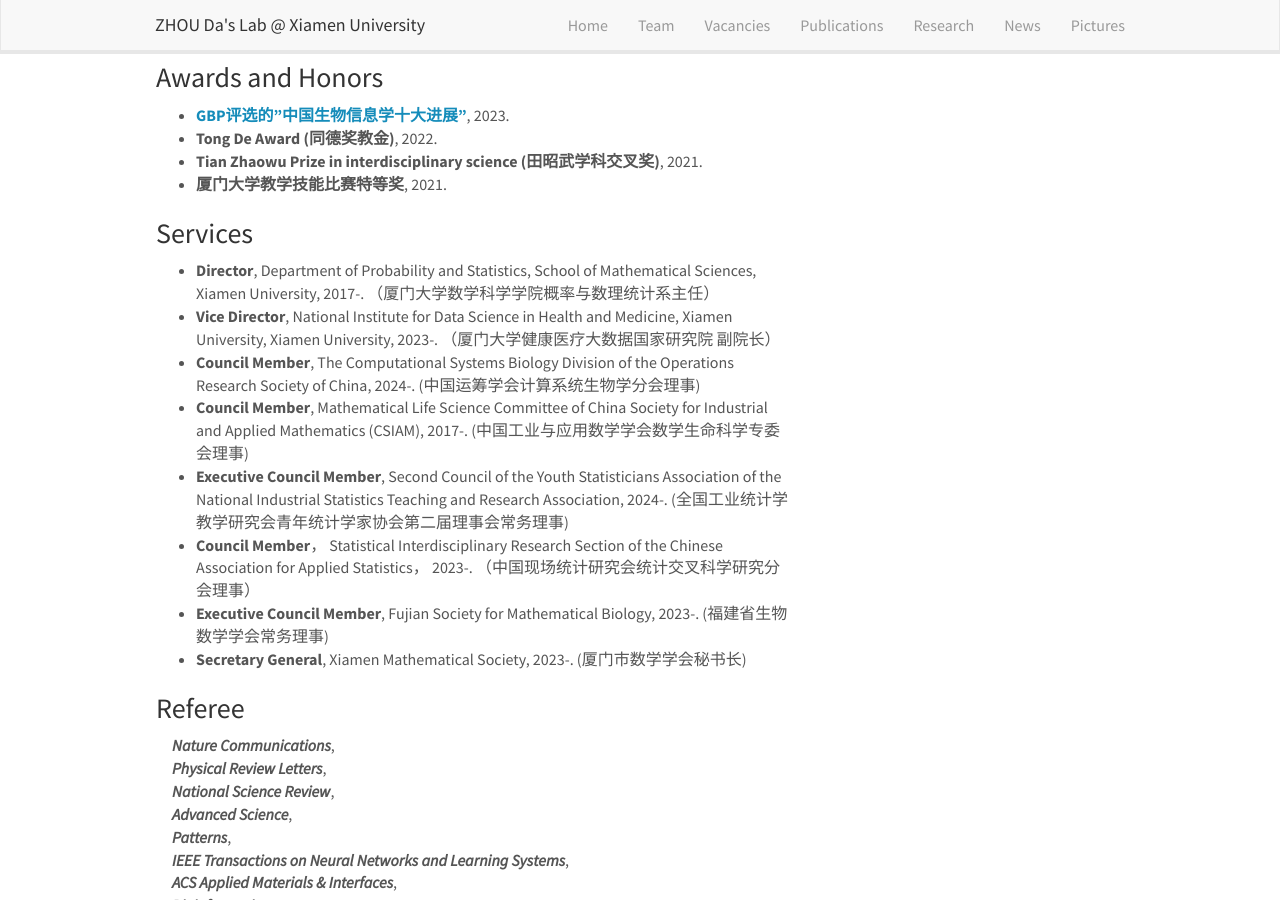
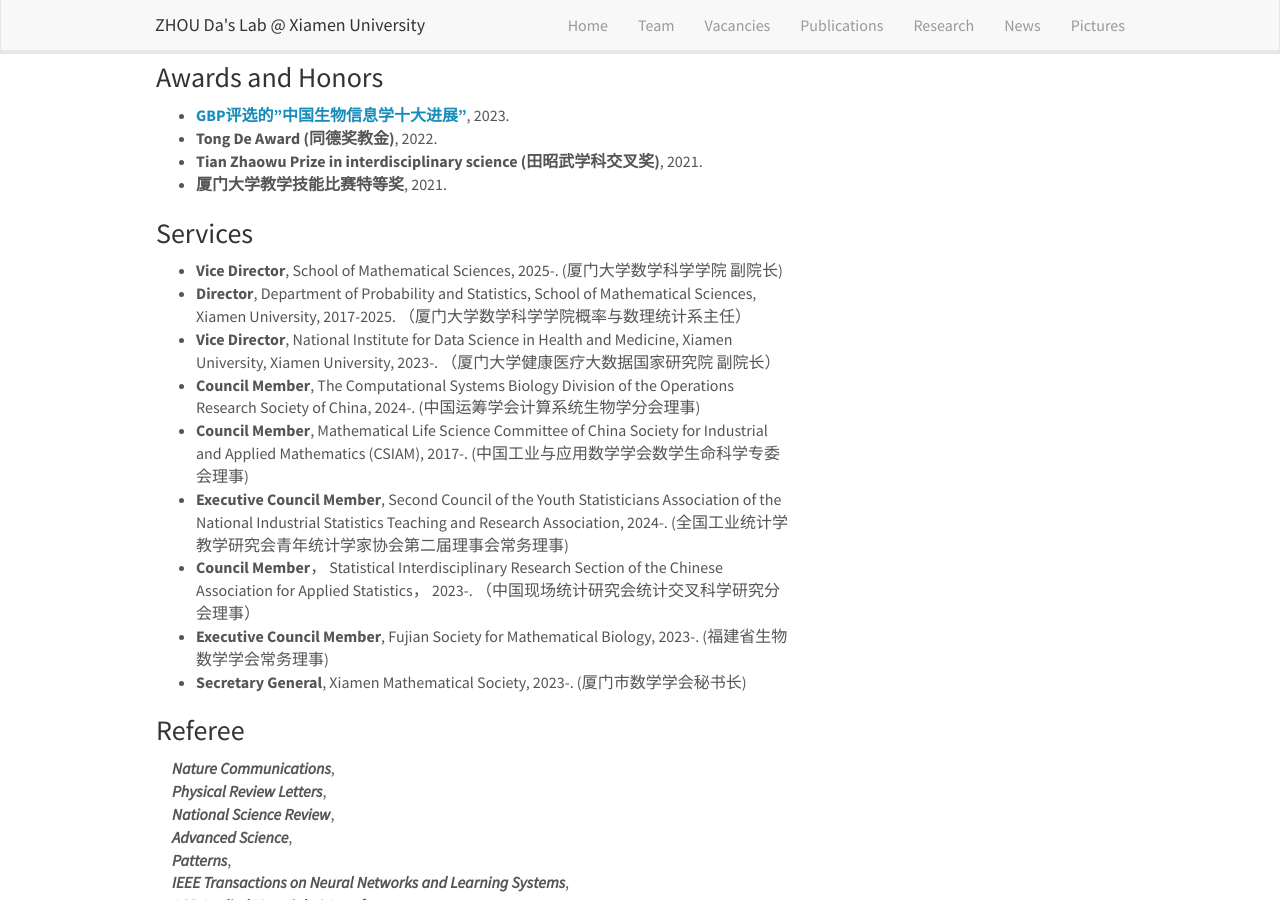
Before and after one commit to ZhouDaLab/zhoudalab.github.io, a Jekyll site: the page built from _pages/home.md, in a window 1280 px wide and 900 px high, scrolled down 1471 px. Built offline with Jekyll 4.4.1, drawn with Linux system fonts in a browser that asks for light colours; nearby versions of some CDN libraries.

Commit message:
Update home.md

```diff
--- a/_pages/home.md
+++ b/_pages/home.md
@@ -66,7 +66,8 @@ Email：zhouda@xmu.edu.cn
 - **厦门大学教学技能比赛特等奖**, 2021.
 
 ### Services
-- **Director**, Department of Probability and Statistics, School of Mathematical Sciences, Xiamen University, 2017-. （厦门大学数学科学学院概率与数理统计系主任）
+- **Vice Director**, School of Mathematical Sciences, 2025-. (厦门大学数学科学学院 副院长)
+- **Director**, Department of Probability and Statistics, School of Mathematical Sciences, Xiamen University, 2017-2025. （厦门大学数学科学学院概率与数理统计系主任）
 - **Vice Director**, National Institute for Data Science in Health and Medicine, Xiamen University, Xiamen University, 2023-. （厦门大学健康医疗大数据国家研究院 副院长）
 - **Council Member**, The Computational Systems Biology Division of the Operations Research Society of China, 2024-. (中国运筹学会计算系统生物学分会理事)
 - **Council Member**, Mathematical Life Science Committee of China Society for Industrial and Applied Mathematics (CSIAM), 2017-. (中国工业与应用数学学会数学生命科学专委会理事)
```
